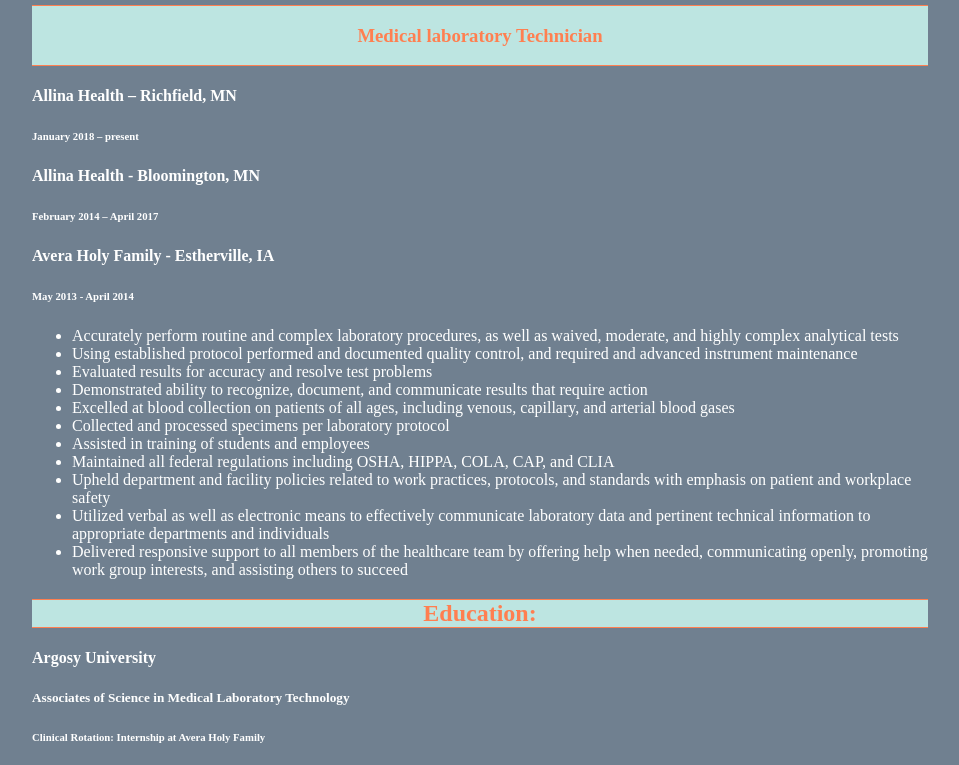
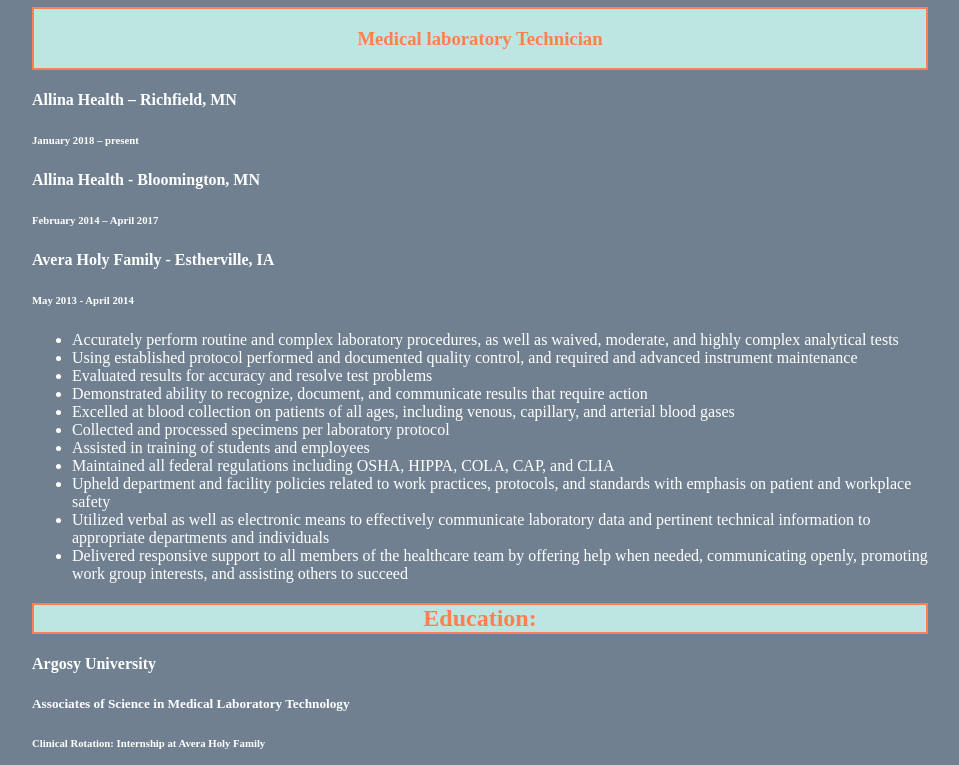
Before and after one commit to LounsburyA/LounsburyA.github.io, a plain HTML site: page index.html in a window 1280 px wide. Shown: the part 498-1263 px from the top of the page, without its empty margins (160-1119 px from the left). Drawn offline with Linux system fonts and the light colour scheme.

Commit message:
Update style.css

```diff
--- a/style.css
+++ b/style.css
@@ -8,13 +8,12 @@ h2 {
   color: #FF7F50;
    background-color:#BDE5E1;
      text-align: center;
-  border-top: 1px solid #FF7F50;
-  border-bottom: 1px solid #FF7F50;
+  border: 2px solid #FF7F50;
+
 }
 
 .job-title {
-  border-top: 1px solid;
-  border-bottom: 1px solid;
+  border: 2px solid;
   background-color:#BDE5E1;
   text-align: center;
   color: #FF7F50;
```
